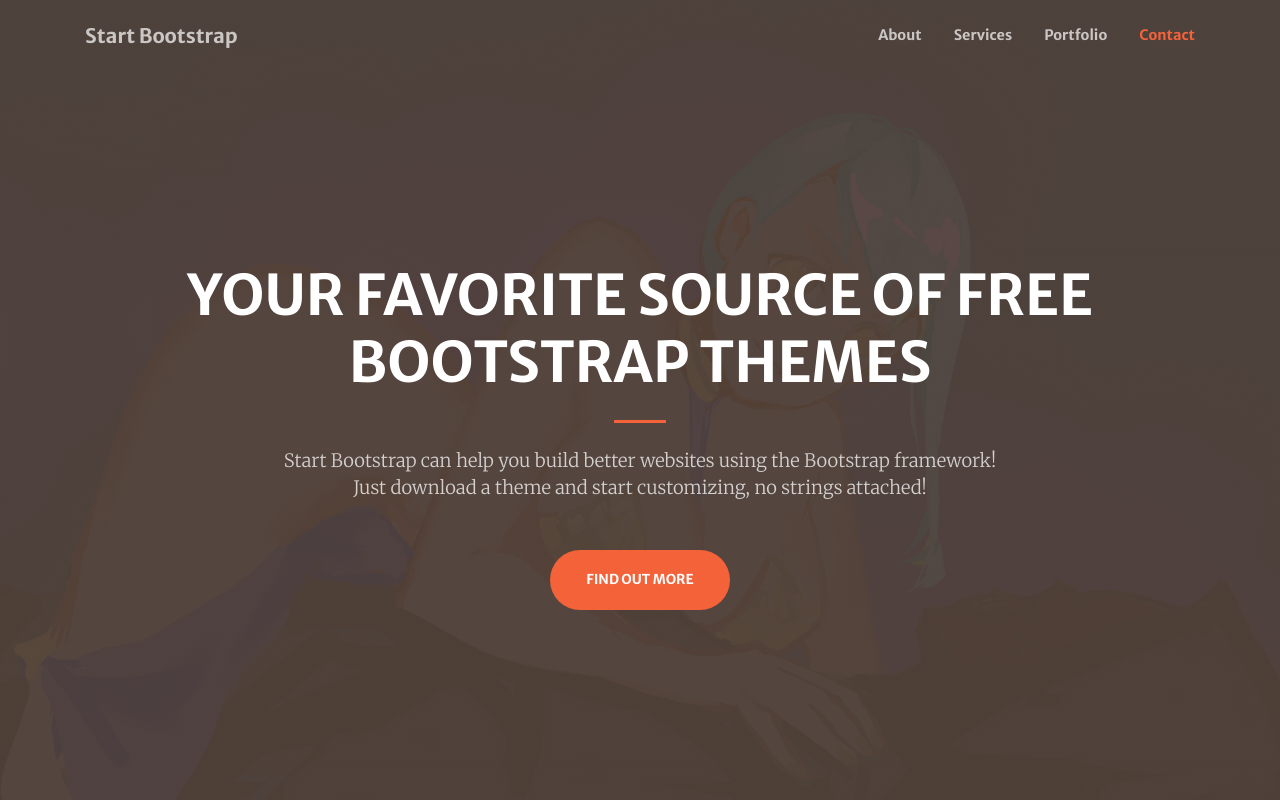
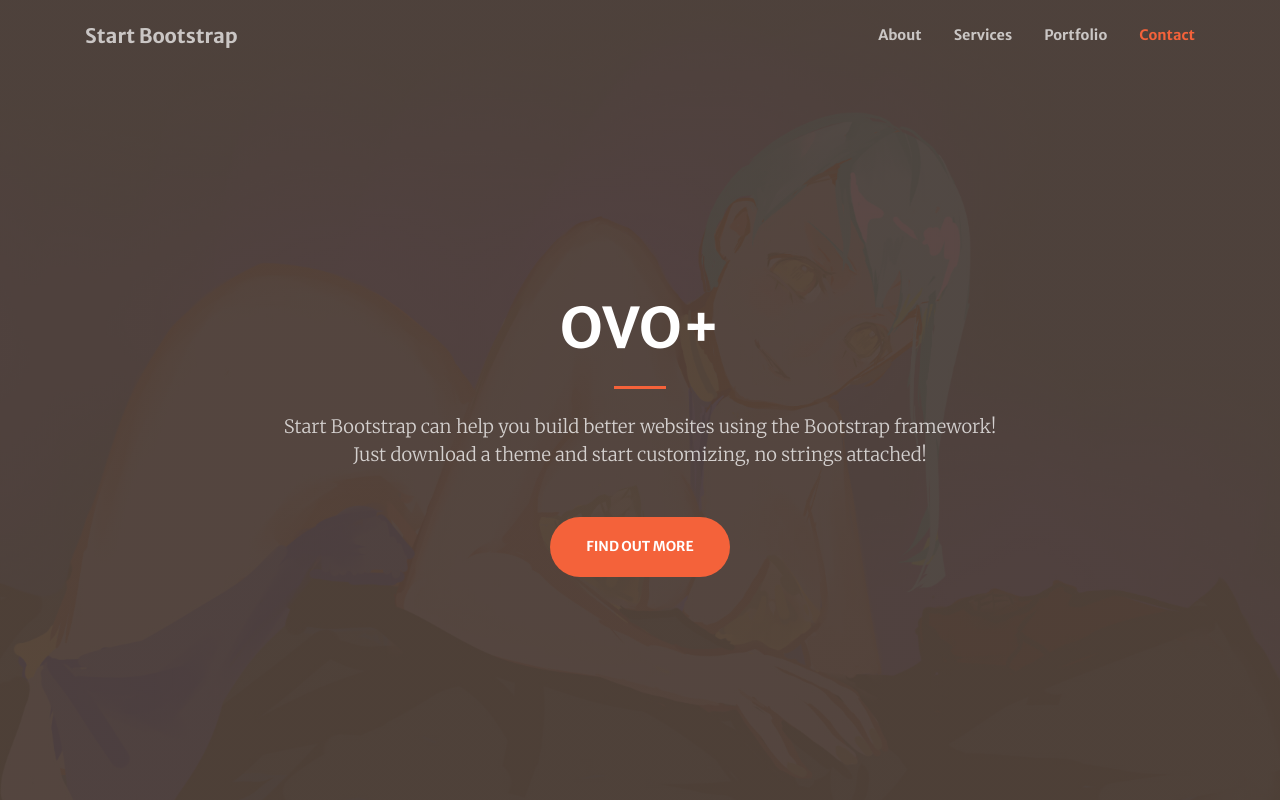
Before and after one commit to laguzfable/test, a website: page index.html in a window 1280 px wide. Shown: the top 800 px of the page. Drawn offline with nearby package versions, Linux system fonts and the light colour scheme.

Commit message:
Update index.html

```diff
--- a/index.html
+++ b/index.html
@@ -39,7 +39,7 @@
             <div class="container h-100">
                 <div class="row h-100 align-items-center justify-content-center text-center">
                     <div class="col-lg-10 align-self-end">
-                        <h1 class="text-uppercase text-white font-weight-bold">Your Favorite Source of Free Bootstrap Themes</h1>
+                        <h1 class="text-uppercase text-white font-weight-bold">OvO+</h1>
                         <hr class="divider my-4" />
                     </div>
                     <div class="col-lg-8 align-self-baseline">
```
